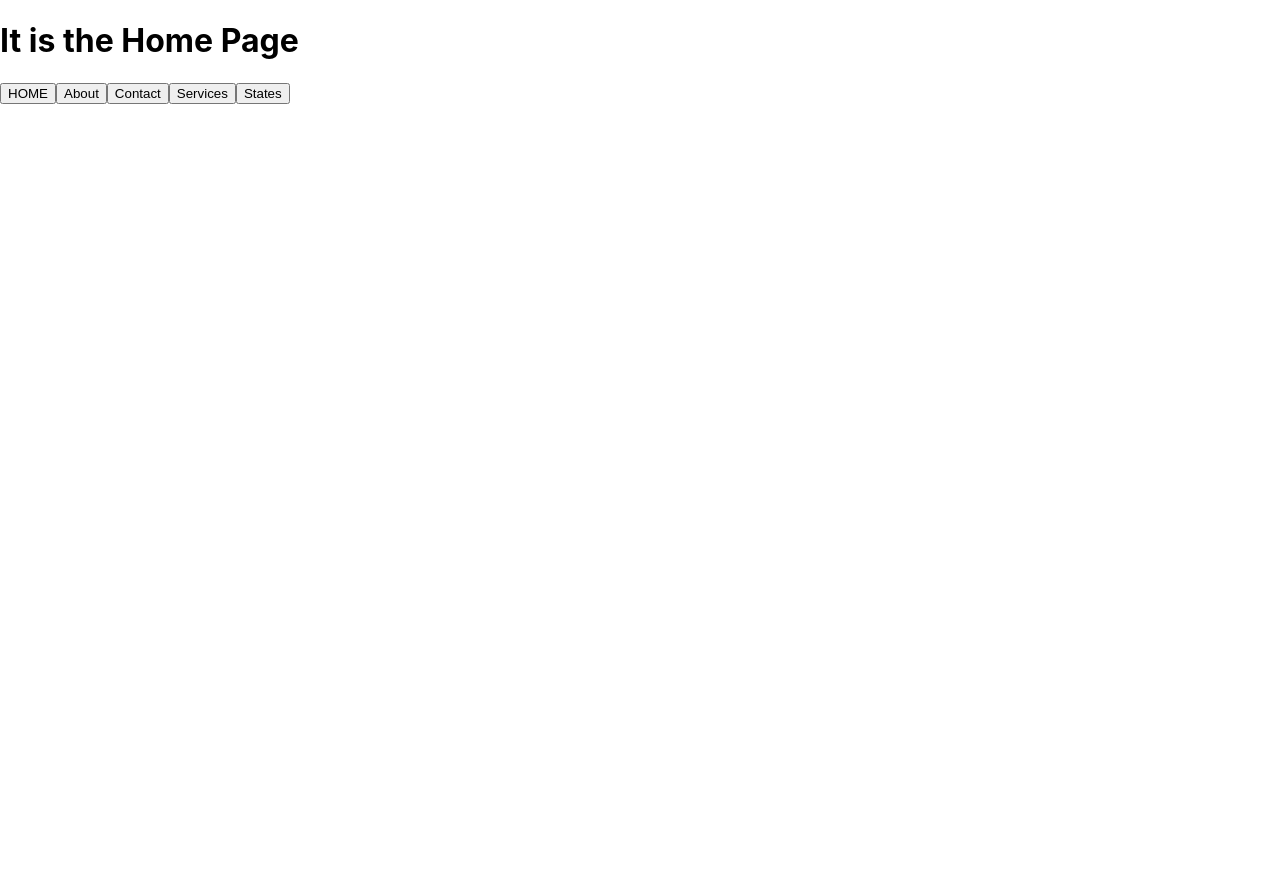
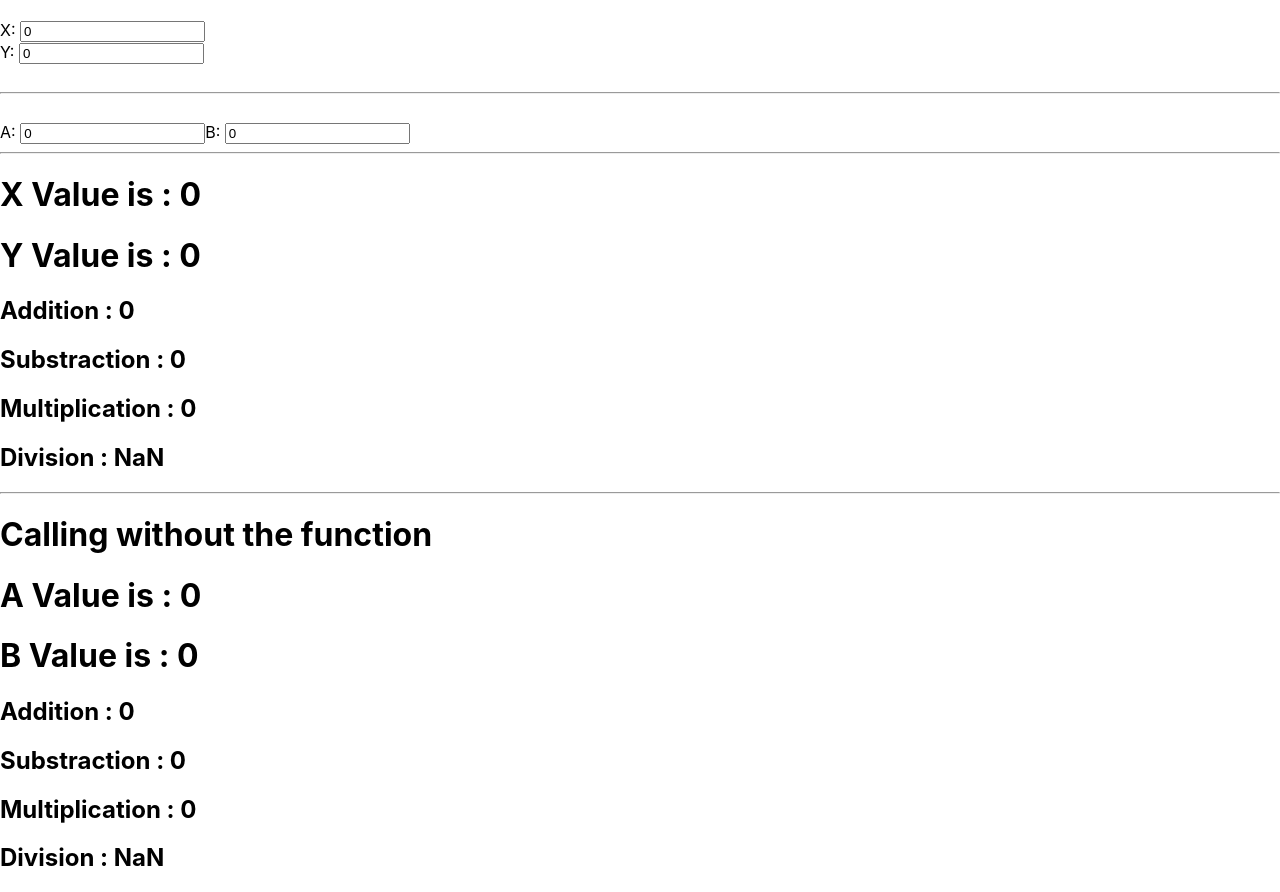
Before and after one commit to Drksekhar/reactapp, a React (Create React App) app: page / in a window 1280 px wide. Before the commit the page ends 800 px from the top, so only its background shows below. Built offline with nearby package versions, Linux system fonts and the light colour scheme.

Commit message:
React APP 24 DEC 23

```diff
--- a/src/App.js
+++ b/src/App.js
@@ -12,7 +12,7 @@ export default function App() {
       <Routes>
         <Route path='/' element={<MainMenu />} />
         {/* <Route index element={<States />} /> */}
-        {/* <Route index element={<States />} /> */}
+        <Route index element={<States />} />
         <Route path='states' element={<States />} />
         <Route path='about' element={<About />} />
         <Route path='contact' element={<Contact />} />
```
